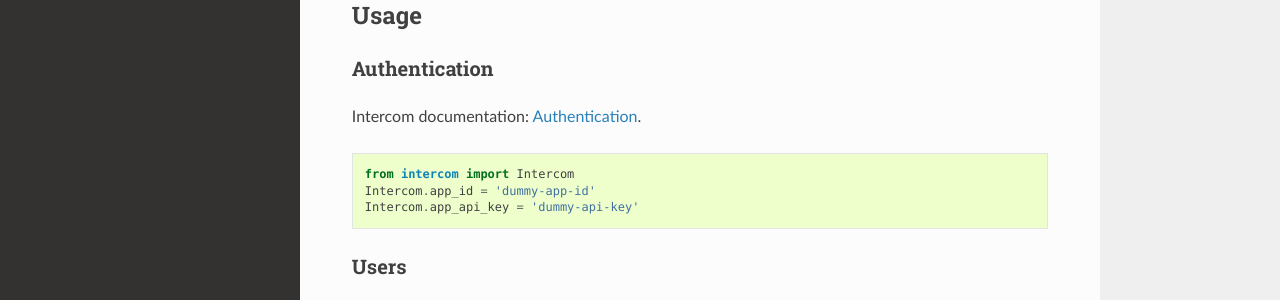
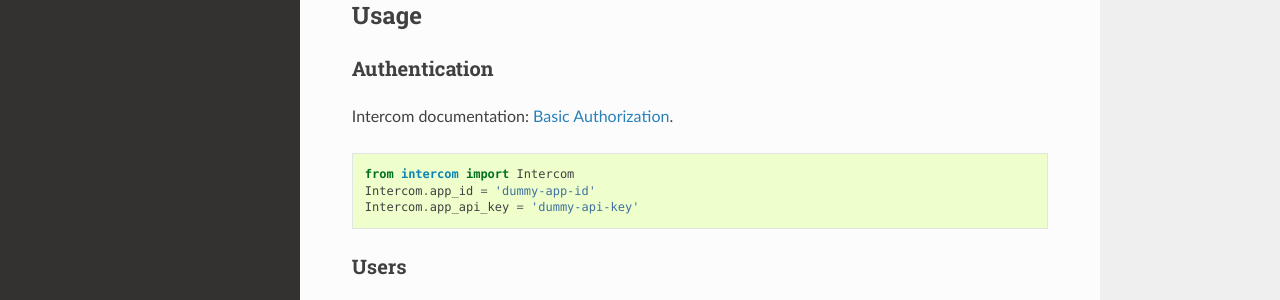
Before and after one commit to intercom/python-intercom, a Sphinx documentation site: the page built from docs/index.rst, in a window 1280 px wide and 900 px high. Shown: the part 337-637 px from the top of the window. Built offline with Sphinx 7.4.7 and the Read the Docs theme 2.0.0, drawn with Linux system fonts in a browser that asks for light colours; some of the changed lines change nothing that is shown.

Commit message:
Correct docs to point to current locations in developers.intercom.io

```diff
--- a/docs/index.rst
+++ b/docs/index.rst
@@ -28,7 +28,7 @@
 Authentication
 ---------------
 
-Intercom documentation: `Authentication <http://api.intercom.io/docs#authentication>`_.
+Intercom documentation: `Basic Authorization <https://developers.intercom.io/reference#authorization>`_.
 
 ::
 
@@ -42,7 +42,7 @@
 Create or Update User
 +++++++++++++++++++++
 
-Intercom documentation: `Create or Update Users <https://doc.intercom.io/api/#create-or-update-user>`_.
+Intercom documentation: `Create or Update Users <https://developers.intercom.io/reference#create-or-update-user>`_.
 
 ::
 
@@ -52,7 +52,7 @@
 Updating the Last Seen Time
 +++++++++++++++++++++++++++
 
-Intercom documentation: `Updating the Last Seen Time <https://doc.intercom.io/api/#updating-the-last-seen-time>`_.
+Intercom documentation: `Updating the Last Seen Time <https://developers.intercom.io/reference#updating-the-last-seen-time>`_.
 
 ::
 
@@ -61,7 +61,7 @@
 List Users
 ++++++++++
 
-Intercom documentation: `List Users <https://doc.intercom.io/api/#list-users>`_.
+Intercom documentation: `List Users <https://developers.intercom.io/reference#list-users>`_.
 
 ::
 
@@ -71,7 +71,7 @@
 List by Tag, Segment, Company
 +++++++++++++++++++++++++++++
 
-Intercom documentation: `List by Tag, Segment, Company <https://doc.intercom.io/api/#list-by-tag-segment-company>`_.
+Intercom documentation: `List by Tag, Segment, Company <https://developers.intercom.io/reference#list-by-tag-segment-company>`_.
 
 ::
 
@@ -85,7 +85,7 @@
 View a User
 +++++++++++
 
-Intercom documentation: `View a User <https://doc.intercom.io/api/#view-a-user>`_.
+Intercom documentation: `View a User <https://developers.intercom.io/reference#view-a-user>`_.
 
 ::
 
@@ -101,7 +101,7 @@
 Delete a User
 +++++++++++++
 
-Intercom documentation: `Deleting a User <https://doc.intercom.io/api/#delete-a-user>`_.
+Intercom documentation: `Deleting a User <https://developers.intercom.io/reference#delete-a-user>`_.
 
 ::
 
@@ -121,7 +121,7 @@
 Create or Update Company
 ++++++++++++++++++++++++
 
-Intercom documentation: `Create or Update Company <https://doc.intercom.io/api/#create-or-update-company>`_.
+Intercom documentation: `Create or Update Company <https://developers.intercom.io/reference#create-or-update-company>`_.
 
 ::
 
@@ -130,7 +130,7 @@
 List Companies
 ++++++++++++++
 
-Intercom documentation: `List Companies <https://doc.intercom.io/api/#list-companies>`_.
+Intercom documentation: `List Companies <https://developers.intercom.io/reference#list-companies>`_.
 
 ::
 
@@ -140,7 +140,7 @@
 List by Tag or Segment
 ++++++++++++++++++++++
 
-Intercom documentation: `List by Tag or Segment <https://doc.intercom.io/api/#list-by-tag-or-segment>`_.
+Intercom documentation: `List by Tag or Segment <https://developers.intercom.io/reference#list-by-tag-or-segment>`_.
 
 ::
 
@@ -153,7 +153,7 @@
 View a Company
 ++++++++++++++
 
-Intercom documentation: `View a Company <https://doc.intercom.io/api/#view-a-company>`_.
+Intercom documentation: `View a Company <https://developers.intercom.io/reference#view-a-company>`_.
 
 ::
 
@@ -162,7 +162,7 @@
 List Company Users
 ++++++++++++++++++
 
-Intercom documentation: `List Company Users <https://doc.intercom.io/api/#list-company-users>`_.
+Intercom documentation: `List Company Users <https://developers.intercom.io/reference#list-company-users>`_.
 
 ::
 
@@ -176,7 +176,7 @@
 List Admins
 +++++++++++
 
-Intercom documentation: `List Admins <https://doc.intercom.io/api/#list-admins>`_.
+Intercom documentation: `List Admins <https://developers.intercom.io/reference#list-admins>`_.
 
 ::
 
@@ -190,7 +190,7 @@
 Create and Update Tags
 ++++++++++++++++++++++
 
-Intercom documentation: `Create and Update Tags <https://doc.intercom.io/api/?ruby#create-and-update-tags>`_.
+Intercom documentation: `Create and Update Tags <https://developers.intercom.io/reference#create-and-update-tags>`_.
 
 ::
 
@@ -206,7 +206,7 @@
 Tag or Untag Users & Companies
 ++++++++++++++++++++++++++++++
 
-Intercom documentation: `Tag or Untag Users & Companies <https://doc.intercom.io/api/#tag-or-untag-users--companies>`_.
+Intercom documentation: `Tag or Untag Users & Companies <https://developers.intercom.io/reference#tag-or-untag-users-companies-leads-contacts>`_.
 
 ::
 
@@ -219,7 +219,7 @@
 Delete a Tag
 ++++++++++++
 
-Intercom documentation: `Delete a Tag <https://doc.intercom.io/api/?ruby#delete-a-tag>`_.
+Intercom documentation: `Delete a Tag <https://developers.intercom.io/reference#delete-a-tag>`_.
 
 ::
 
@@ -229,7 +229,7 @@
 List Tags for an App
 ++++++++++++++++++++
 
-Intercom Documentation: `List Tags for an App <https://doc.intercom.io/api/#list-tags-for-an-app>`_.
+Intercom Documentation: `List Tags for an App <https://developers.intercom.io/reference#list-tags-for-an-app>`_.
 
 ::
 
@@ -242,7 +242,7 @@
 List Segments
 +++++++++++++
 
-Intercom Documentation: `List Segments <https://doc.intercom.io/api/#list-segments>`_.
+Intercom Documentation: `List Segments <https://developers.intercom.io/reference#list-segments>`_.
 
 ::
 
@@ -254,7 +254,7 @@
 View a Segment
 ++++++++++++++
 
-Intercom Documentation: `View a Segment <https://doc.intercom.io/api/#view-a-segment>`_.
+Intercom Documentation: `View a Segment <https://developers.intercom.io/reference#view-a-segment>`_.
 
 ::
 
@@ -266,7 +266,7 @@
 Create a Note
 +++++++++++++
 
-Intercom documentation: `Create a Note <https://doc.intercom.io/api/#create-a-note>`_.
+Intercom documentation: `Create a Note <https://developers.intercom.io/reference#create-a-note>`_.
 
 ::
 
@@ -278,7 +278,7 @@
 List Notes for a User
 +++++++++++++++++++++
 
-Intercom documentation: `List Notes for a User <https://doc.intercom.io/api/#list-notes-for-a-user>`_.
+Intercom documentation: `List Notes for a User <https://developers.intercom.io/reference#list-notes-for-a-user>`_.
 
 ::
 
@@ -293,7 +293,7 @@
 View a Note
 +++++++++++
 
-Intercom documentation: `View a Note <https://doc.intercom.io/api/#view-a-note>`_.
+Intercom documentation: `View a Note <https://developers.intercom.io/reference#view-a-note>`_.
 
 ::
 
@@ -305,7 +305,7 @@
 Submitting Events
 +++++++++++++++++
 
-Intercom documentation: `Submitting Events <https://doc.intercom.io/api/#submitting-events>`_.
+Intercom documentation: `Submitting Events <https://developers.intercom.io/reference#submitting-events>`_.
 
 ::
 
@@ -319,7 +319,7 @@
 Getting counts
 ++++++++++++++
 
-Intercom documentation: `Creating a Tag <https://doc.intercom.io/api/#getting-counts>`_.
+Intercom documentation: `Creating a Tag <https://developers.intercom.io/reference#getting-counts>`_.
 
 ::
 
@@ -355,7 +355,7 @@
 Admin Initiated Conversation
 ++++++++++++++++++++++++++++
 
-Intercom documentation: `Admin Initiated Conversation <https://doc.intercom.io/api/#admin-initiated-conversation>`_.
+Intercom documentation: `Admin Initiated Conversation <https://developers.intercom.io/reference#admin-initiated-conversation>`_.
 
 ::
 
@@ -379,7 +379,7 @@
 User Initiated Conversation
 +++++++++++++++++++++++++++
 
-Intercom documentation: `User Initiated Conversation <https://doc.intercom.io/api/#user-initiated-conversation>`_.
+Intercom documentation: `User Initiated Conversation <https://developers.intercom.io/reference#user-or-contact-initiated-conversation>`_.
 
 ::
 
@@ -395,7 +395,7 @@
 List Conversations
 ++++++++++++++++++
 
-Intercom documentation: `List Conversations <https://doc.intercom.io/api/#list-conversations>`_.
+Intercom documentation: `List Conversations <https://developers.intercom.io/reference#list-conversations>`_.
 
 ::
 
@@ -406,7 +406,7 @@
 Get a Single Conversation
 +++++++++++++++++++++++++
 
-Intercom documentation: `Get a Single Conversation <https://doc.intercom.io/api/#get-a-single-conversation>`_.
+Intercom documentation: `Get a Single Conversation <https://developers.intercom.io/reference#get-a-single-conversation>`_.
 
 ::
 
@@ -415,7 +415,7 @@
 Replying to a Conversation
 ++++++++++++++++++++++++++
 
-Intercom documentation: `Replying to a Conversation <https://doc.intercom.io/api/#replying-to-a-conversation>`_.
+Intercom documentation: `Replying to a Conversation <https://developers.intercom.io/reference#replying-to-a-conversation>`_.
 
 ::
 
@@ -425,7 +425,7 @@
 Marking a Conversation as Read
 ++++++++++++++++++++++++++++++
 
-Intercom documentation: `Marking a Conversation as Read <https://doc.intercom.io/api/#marking-a-conversation-as-read>`_.
+Intercom documentation: `Marking a Conversation as Read <https://developers.intercom.io/reference#marking-a-conversation-as-read>`_.
 
 ::
 
@@ -439,7 +439,7 @@
 Manage Subscriptions
 ++++++++++++++++++++
 
-Intercom documentation: `Manage Subscriptions <https://doc.intercom.io/api/#manage-subscriptions>`_.
+Intercom documentation: `Manage Subscriptions <https://developers.intercom.io/reference#manage-subscriptions>`_.
 
 ::
 
@@ -450,7 +450,7 @@
 View a Subscription
 +++++++++++++++++++
 
-Intercom documentation: `View a Subscription <https://doc.intercom.io/api/#view-a-subscription>`_.
+Intercom documentation: `View a Subscription <https://developers.intercom.io/reference#view-a-subscription>`_.
 
 ::
 
@@ -459,7 +459,7 @@
 List Subscriptions
 ++++++++++++++++++
 
-Intercom documentation: `List Subscriptions <https://doc.intercom.io/api/#list-subscriptions>`_.
+Intercom documentation: `List Subscriptions <https://developers.intercom.io/reference#list-subscriptions>`_.
 
 ::
 
```
